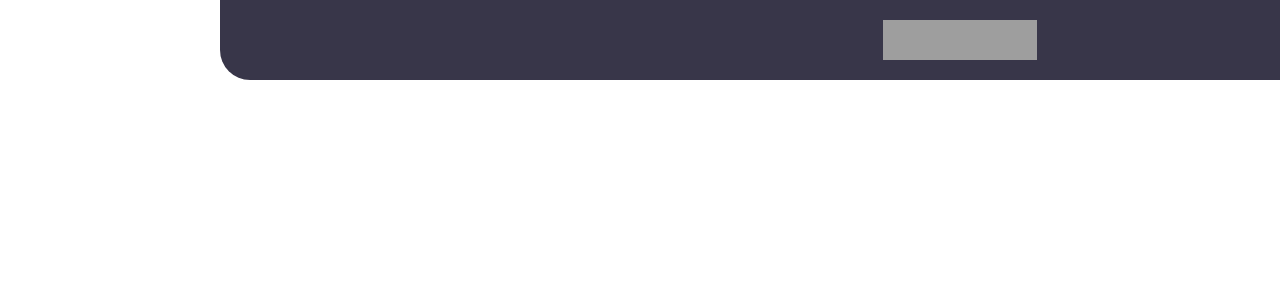
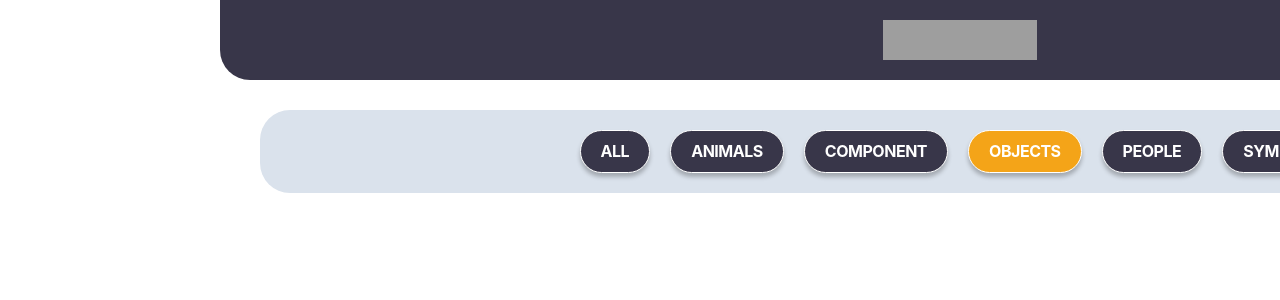
Before and after one commit to pnci1029/emoji_free, a React (Create React App) app: page / in a window 1280 px wide. Shown: the top 300 px of the page. Built offline with nearby package versions, Linux system fonts and the light colour scheme; grey boxes are pictures that could not be loaded.

Commit message:
do something

```diff
--- a/src/assets/scss/common/main.module.scss
+++ b/src/assets/scss/common/main.module.scss
@@ -27,4 +27,42 @@
       background-image: url("../../img/logo_img.png");
     }
   }
+
+  .menuBoxWrapper{
+    display: flex;
+    width: 1380px;
+    padding: 20px 10px;
+    justify-content: center;
+    align-items: center;
+    align-content: center;
+    gap: 20px;
+    flex-wrap: wrap;
+    border-radius: 30px;
+
+    background: #DAE2EC;
+    .menuButton{
+      display: flex;
+      padding: 10px 20px;
+      justify-content: center;
+      align-items: center;
+      border-radius: 50px;
+      border: 1.5px solid var(--GrayScale-white, #FFF);
+      background: var(--EmojiFree-EFnavy-500_main, #383649);
+      box-shadow: 0 4px 4px 0 rgba(0, 0, 0, 0.25);
+
+      > .menuText{
+        color: var(--GrayScale-white, #FFF);
+        text-align: center;
+        font-size: 16px;
+        font-style: normal;
+        font-weight: 700;
+        line-height: 130%; /* 20.8px */
+        letter-spacing: -0.48px;
+      }
+
+      &.selected{
+        background: var(--EmojiFree-EForange-500_main, #F4A418);
+      }
+    }
+  }
 }
--- a/src/components/Main.tsx
+++ b/src/components/Main.tsx
@@ -4,12 +4,47 @@ export function Main() {
     return(
         <>
             <div className={style.mainWrapper}>
+                {/*  메인 헤더 영역  */}
                 <div className={style.headerWrapper}>
                     <div className={style.headerImg} />
                 </div>
 
-                <div>
+                {/*  메뉴 영역  */}
+                <div className={style.menuBoxWrapper}>
+                    <div className={style.menuButton}>
+                        <span className={style.menuText}>
+                            ALL
+                        </span>
+                    </div>
 
+                    <div className={style.menuButton}>
+                        <span className={style.menuText}>
+                            ANIMALS
+                        </span>
+                    </div>
+
+                    <div className={style.menuButton}>
+                        <span className={style.menuText}>
+                            COMPONENT
+                        </span>
+                    </div>
+
+                    <div className={`${style.menuButton} ${style.selected}`}>
+                        <span className={style.menuText}>
+                            OBJECTS
+                        </span>
+                    </div>
+
+                    <div className={style.menuButton}>
+                        <span className={style.menuText}>
+                            PEOPLE
+                        </span>
+                    </div>
+                    <div className={style.menuButton}>
+                        <span className={style.menuText}>
+                            SYMBOLS
+                        </span>
+                    </div>
                 </div>
 
             </div>
```
